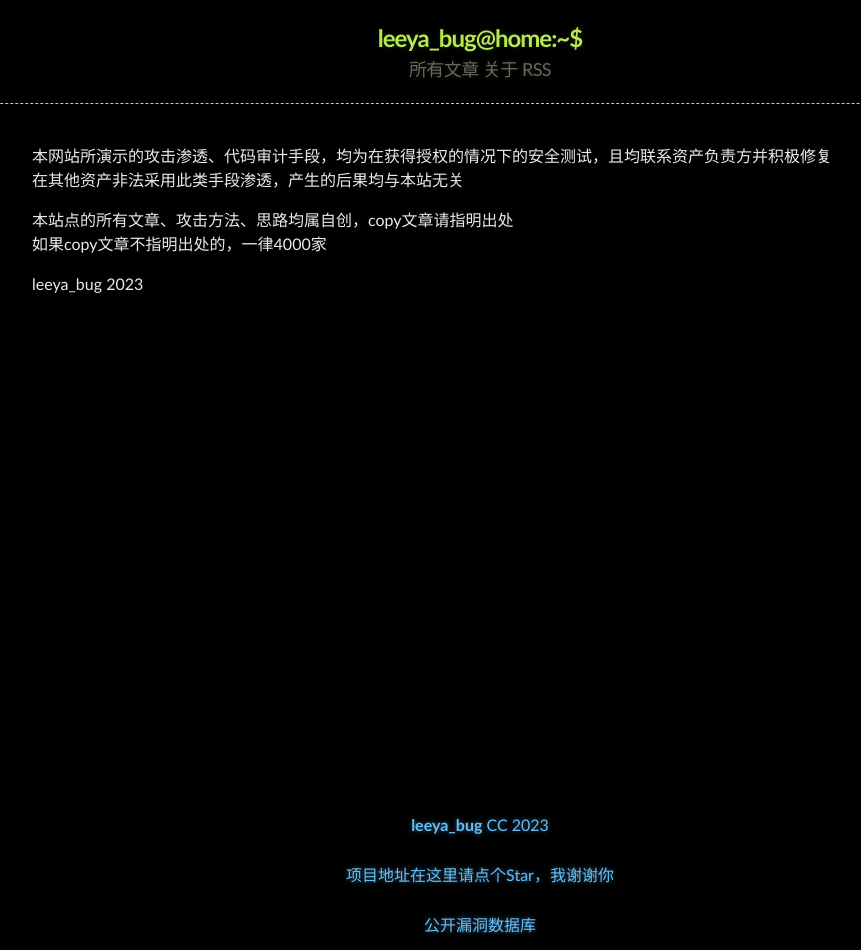
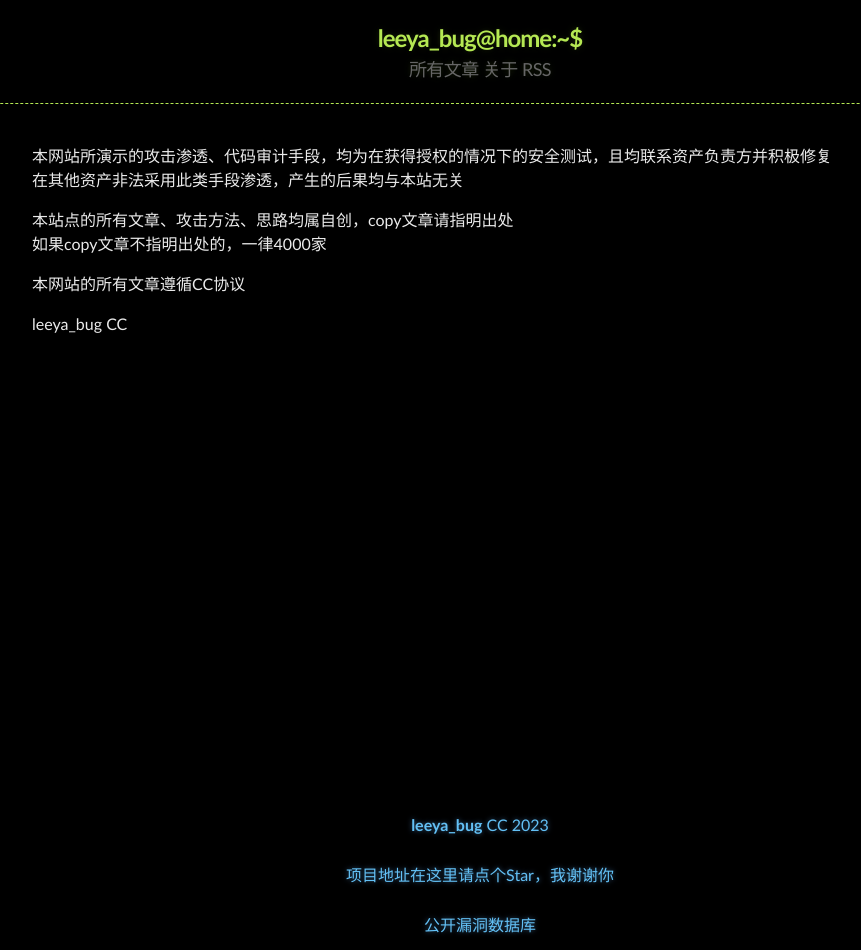
Before and after one commit to Leeyangee/leeyangee.github.io, a Jekyll site: the page built from about.md, in a window 1280 px wide. Shown: the whole page, without its empty margins (160-1021 px from the left). Built offline with Jekyll 4.4.1, drawn with Linux system fonts in a browser that asks for light colours.

Commit message:
Update about.md

```diff
--- a/about.md
+++ b/about.md
@@ -8,4 +8,6 @@ title: 关于
 本站点的所有文章、攻击方法、思路均属自创，copy文章请指明出处
 如果copy文章不指明出处的，一律4000家
 
-leeya_bug 2023
+本网站的所有文章遵循CC协议
+
+leeya_bug CC
```
